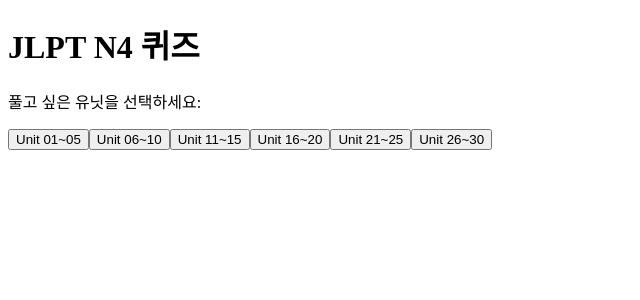
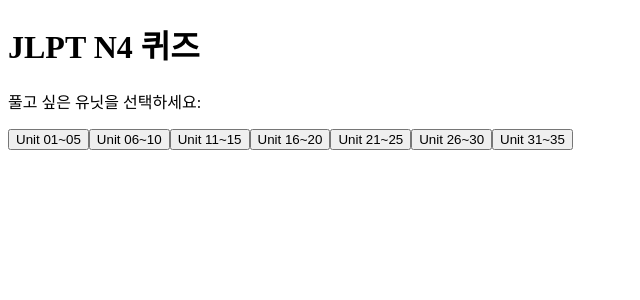
Before and after one commit to kyomusyugi/JLPT_N4, a Next.js app: page / in a window 1280 px wide. Shown: the top 300 px of the page, without its empty margins (0-640 px from the left). Built offline with nearby package versions, Linux system fonts and the light colour scheme.

Commit message:
Update page.tsx

```diff
--- a/app/page.tsx
+++ b/app/page.tsx
@@ -7,6 +7,7 @@
 import { words_16_20 } from "@/lib/words_16_20";
 import { words_21_25 } from "@/lib/words_21_25";
 import { words_26_30 } from "@/lib/words_26_30";
+import { words_31_35 } from "@/lib/words_31_35";
 import QuizPage from "@/components/quizpage";
 
 const units = {
@@ -16,6 +17,7 @@
   "Unit 16~20": words_16_20,
   "Unit 21~25": words_21_25,
   "Unit 26~30": words_26_30,
+  "Unit 31~35": words_31_35,
 };
 
 export default function HomePage() {
```
